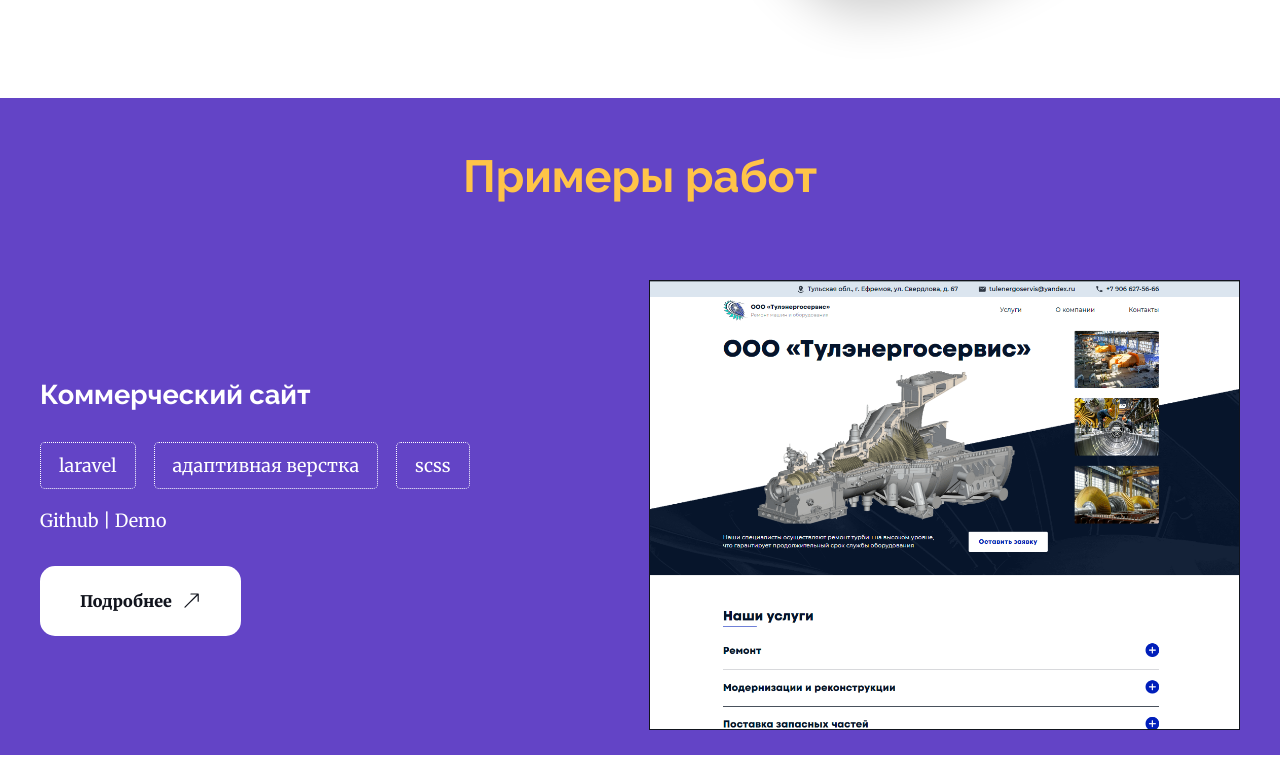
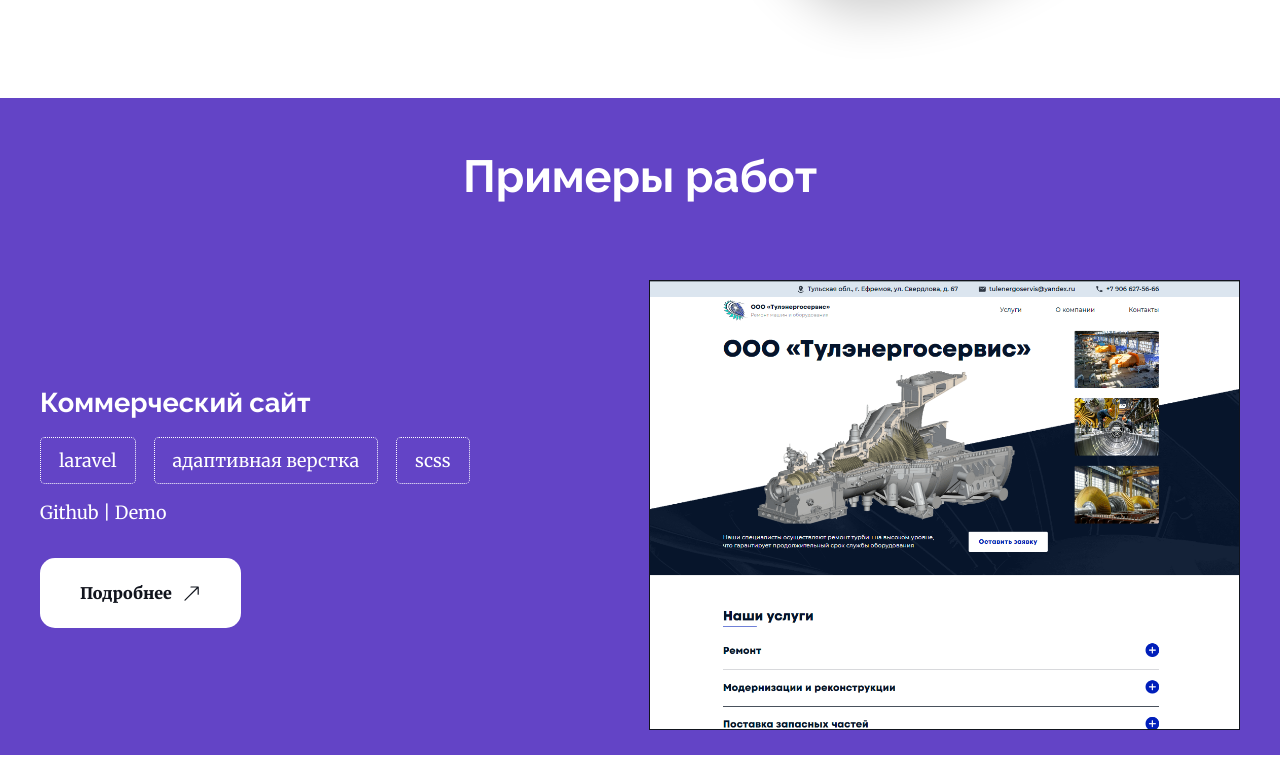
Before and after one commit to DenKuznets/portfolio, a React (Vite) app: page / in a window 1280 px wide. Shown: the part 889-1660 px from the top of the page. Built offline with nearby package versions, Linux system fonts and the light colour scheme.

Commit message:
work header fix

```diff
--- a/src/components/styled/Work.styled.js
+++ b/src/components/styled/Work.styled.js
@@ -42,11 +42,11 @@
             }
 
             h3 {
-                margin-bottom: 1em;
+                margin-bottom: 15px;
             }
 
             ul {
-                margin-bottom: 1em;
+                margin-bottom: 15px;
             }
 
             li {
--- a/src/pages/styled/MainPage.jsx
+++ b/src/pages/styled/MainPage.jsx
@@ -50,7 +50,7 @@
                                             textAlign: "center",
                                                 padding: "1em 0",
                                                 backgroundColor: colors.violet,
-                                                color: colors.yellow,
+                                                color: colors.white,
                                         }}
                                     >
                                         {appText.header.nav.work}
```
